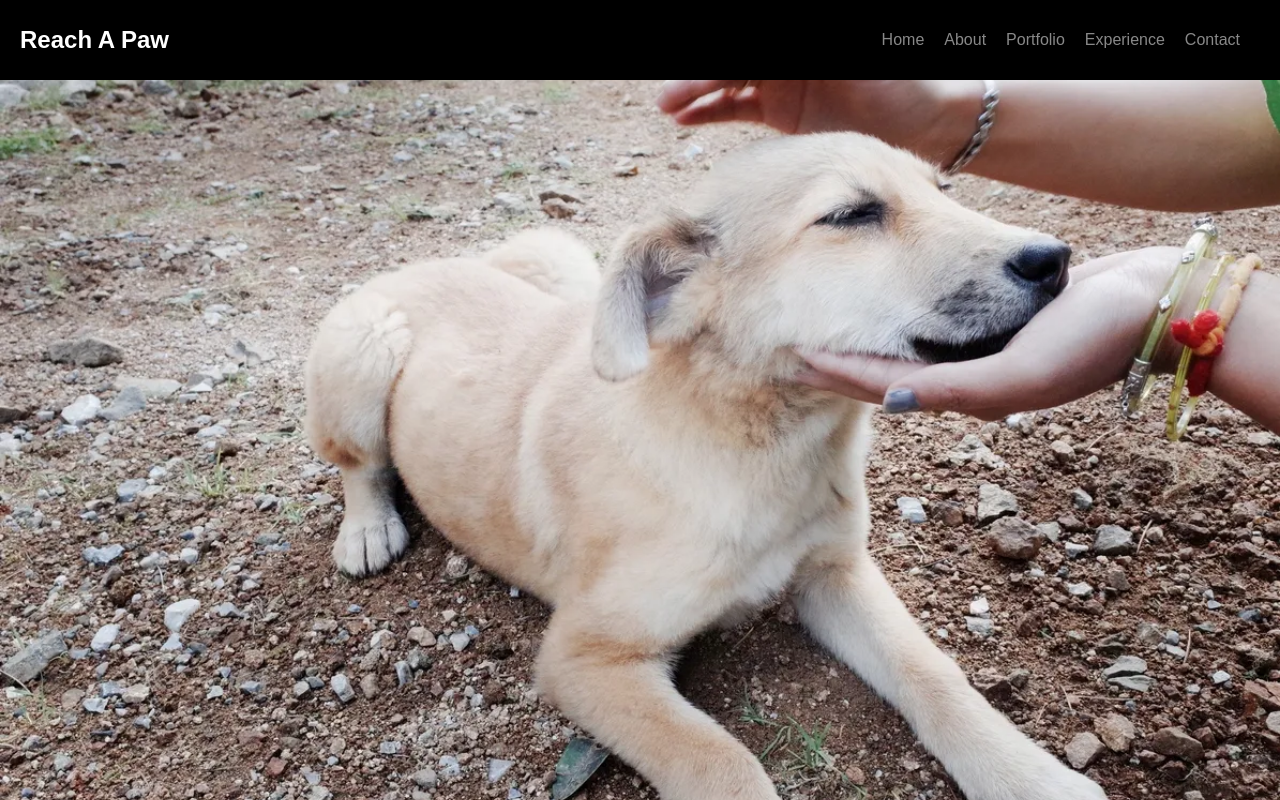
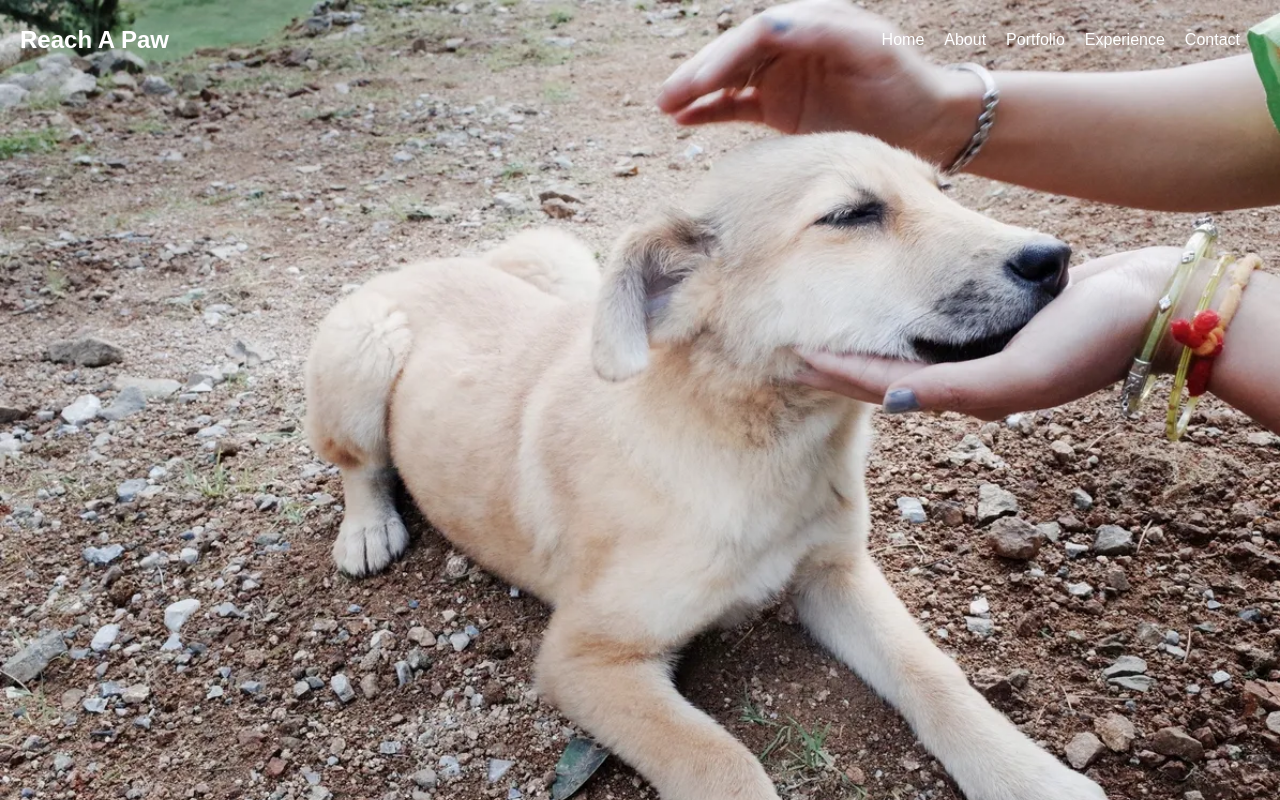
Before and after one commit to Tafloninno/Reach-A-Paw, a React (Create React App) app: page / in a window 1280 px wide. Built offline with nearby package versions, Linux system fonts and the light colour scheme.

Commit message:
add changes

```diff
--- a/src/components/navbar/navBar.css
+++ b/src/components/navbar/navBar.css
@@ -12,7 +12,7 @@ body {
   display: flex;
   justify-content: space-between;
   align-items: center;
-  background-color: #000; /* Replace with your desired background color */
+  background-color: transparent; /* Replace with your desired background color */
   color: #fff;
   height: 80px; /* Adjust as needed */
   padding: 0 20px;
@@ -39,7 +39,7 @@ body {
   margin-right: 20px;
   font-weight: 500;
   cursor: pointer;
-  color: #888; /* Adjust as needed */
+  color: white; /* Adjust as needed */
   text-transform: capitalize;
   transition: color 0.2s, transform 0.2s;
 }
```
